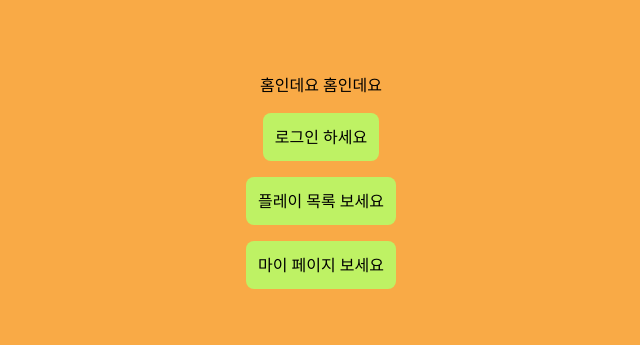
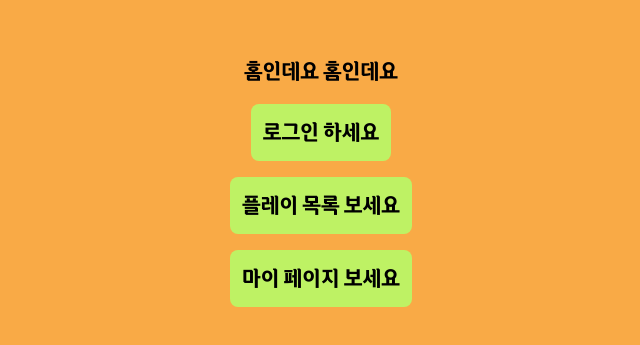
Before and after one commit to calicedev/doEng, a React (Create React App) app in the folder frontend/: page / in a window 1280 px wide. Shown: the part 219-564 px from the top of the page, without its empty margins (319-959 px from the left). Built offline with nearby package versions, Linux system fonts and the light colour scheme.

Commit message:
[FE] Feat: 기본 폰트

```diff
--- a/frontend/src/index.css
+++ b/frontend/src/index.css
@@ -12,6 +12,9 @@ body {
 
   box-sizing: border-box;
   outline: none;
+
+  font-family: dolbomB;
+  font-size: 22px;
 }
 
 *::-webkit-scrollbar {
```
Also changed, not shown: frontend/src/App.tsx (+0 -12 lines).
